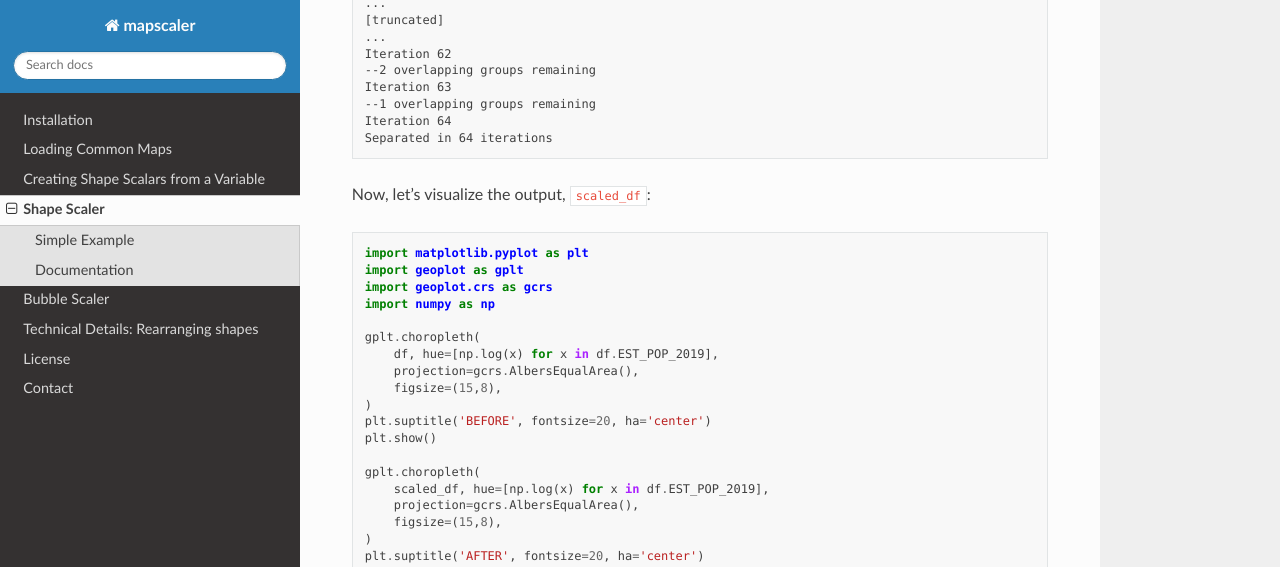
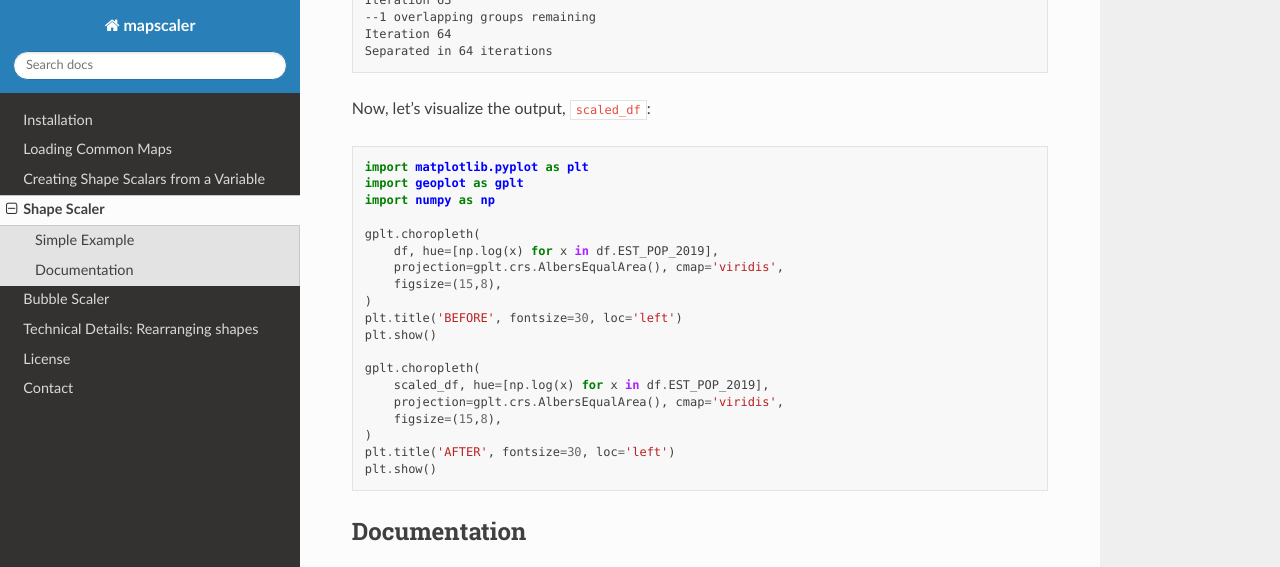
Before and after one commit to conditg/mapscaler, a Sphinx documentation site: the page built from docs/shapescaler.rst, in a window 1280 px wide and 900 px high, scrolled down 1511 px, cut to the strip 0-567 px from the top of the window. Built offline with Sphinx 7.4.7 and the Read the Docs theme 2.0.0, drawn with Linux system fonts in a browser that asks for light colours.

Commit message:
PyPi Documentation

```diff
--- a/docs/loader.rst
+++ b/docs/loader.rst
@@ -18,7 +18,6 @@ That's it! You now have a map of the counties.
 
     import matplotlib.pyplot as plt
     import geoplot as gplt
-    import geoplot.crs as gcrs
 
     #Reduce to the lower 48 for an easier demonstration
     df = df[df.STATE_FIPS != '02'] # remove AK
@@ -27,10 +26,10 @@ That's it! You now have a map of the counties.
 
     gplt.polyplot(
         df,
-        projection=gcrs.AlbersEqualArea(),
+        projection=gplt.crs.AlbersEqualArea(),
         figsize=(15,8),
         )
-    plt.suptitle('Continguous United States', fontsize=20, ha='center')
+    plt.suptitle('Contiguous United States', fontsize=20, ha='center')
     plt.show()
 
 .. image:: ../images/counties.png
--- a/docs/shapescaler.rst
+++ b/docs/shapescaler.rst
@@ -40,23 +40,22 @@ Now, let's visualize the output, ``scaled_df``:
 
     import matplotlib.pyplot as plt
     import geoplot as gplt
-    import geoplot.crs as gcrs
     import numpy as np
 
     gplt.choropleth(
         df, hue=[np.log(x) for x in df.EST_POP_2019],
-        projection=gcrs.AlbersEqualArea(),
+        projection=gplt.crs.AlbersEqualArea(), cmap='viridis',
         figsize=(15,8),
     )
-    plt.suptitle('BEFORE', fontsize=20, ha='center')
+    plt.title('BEFORE', fontsize=30, loc='left')
     plt.show()
 
     gplt.choropleth(
         scaled_df, hue=[np.log(x) for x in df.EST_POP_2019],
-        projection=gcrs.AlbersEqualArea(),
+        projection=gplt.crs.AlbersEqualArea(), cmap='viridis',
         figsize=(15,8),
     )
-    plt.suptitle('AFTER', fontsize=20, ha='center')
+    plt.title('AFTER', fontsize=30, loc='left')
     plt.show()
 
 
```
Also changed, not shown: README.md (+1 -1 lines), docs/bubbler.rst (+4 -5 lines), setup.py (+7 -0 lines), images/bsdemo.png, images/ssdemo.png.
